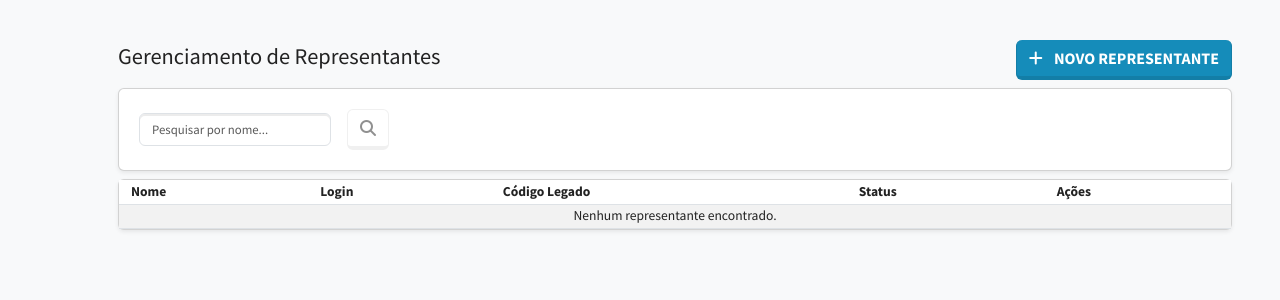
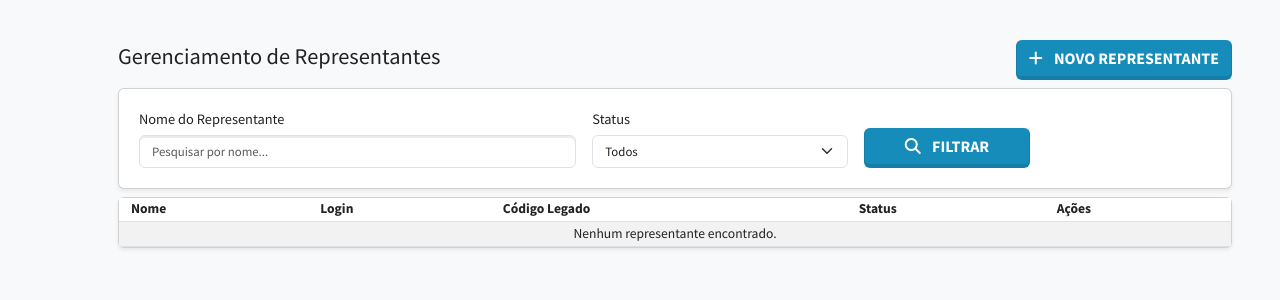
Before and after one commit to MarcosPS88/controleindustrial, a Django app: template sisven_users/templates/sisven_users/representante_list.html in a window 1280 px wide. Shown: the part 48-348 px from the top of the page. Run offline with Django 5.2, Linux system fonts and the light colour scheme; the template is opened without the code that fills it: values that come from a table or form of the project are taken from there, others are empty; some libraries are stand-ins or nearby versions.

Commit message:
Adicionados filtros nas listagens de Usuários e Representantes

```diff
--- a/controle_industrial/settings.py
+++ b/controle_industrial/settings.py
@@ -95,10 +95,6 @@ WSGI_APPLICATION = 'controle_industrial.wsgi.application'
 # https://docs.djangoproject.com/en/5.2/ref/settings/#databases
 
 DATABASES = {
-    #'default': {
-    #    'ENGINE': 'django.db.backends.sqlite3',
-    #    'NAME': BASE_DIR / 'db.sqlite3',
-    #},
 
     'default': {
             'ENGINE': 'django.db.backends.mysql',
--- a/sisven_users/forms.py
+++ b/sisven_users/forms.py
@@ -4,11 +4,13 @@ from django import forms
 from sisven_core.models import Usuario, Representante
 
 CHOICES_SIM_NAO = (
+
     ('N', 'Não'),
     ('S', 'Sim'),
 )
 
 CHOICES_STATUS = (
+    ('', 'Todos'),
     ('ATIVO', 'Ativo'),
     ('INATIVO', 'Inativo'),
 )
@@ -171,3 +173,38 @@ class RepresentanteForm(forms.ModelForm):
             'codigo_lista_preco': forms.NumberInput(attrs={'class': 'form-control form-control-sm'}),
             'reptipven': forms.NumberInput(attrs={'class': 'form-control form-control-sm'}),
         }
+
+class UsuarioFilterForm(forms.Form):
+    """Formulário para filtrar a lista de Usuários."""
+    search_name = forms.CharField(
+        label='Nome do Usuário',
+        required=False,
+        widget=forms.TextInput(attrs={
+            'class': 'form-control',
+            'placeholder': 'Pesquisar por nome...'
+        })
+    )
+    status = forms.ChoiceField(
+        label='Status',
+        choices=CHOICES_STATUS,
+        required=False,
+        widget=forms.Select(attrs={'class': 'form-select'})
+    )
+
+
+class RepresentanteFilterForm(forms.Form):
+    """Formulário para filtrar a lista de Representantes."""
+    search_name = forms.CharField(
+        label='Nome do Representante',
+        required=False,
+        widget=forms.TextInput(attrs={
+            'class': 'form-control',
+            'placeholder': 'Pesquisar por nome...'
+        })
+    )
+    status = forms.ChoiceField(
+        label='Status',
+        choices=CHOICES_STATUS,
+        required=False,
+        widget=forms.Select(attrs={'class': 'form-select'})
+    )
--- a/sisven_users/templates/sisven_users/representante_list.html
+++ b/sisven_users/templates/sisven_users/representante_list.html
@@ -11,17 +11,20 @@
         </a>
     </div>
 
-    <!-- Formulário de Busca -->
     <div class="card shadow-sm mb-2">
         <div class="card-body">
-            <form method="get" class="row g-3 align-items-center">
-                <div class="col-auto">
-                    <label for="search_name" class="visually-hidden">Nome</label>
-                    <input type="text" class="form-control" name="search_name" id="search_name" placeholder="Pesquisar por nome..." value="{{ request.GET.search_name }}">
+            <form method="get" class="row g-3 align-items-end">
+                <div class="col-md-5">
+                    <label for="{{ filter_form.search_name.id_for_label }}" class="form-label">{{ filter_form.search_name.label }}</label>
+                    {{ filter_form.search_name }}
                 </div>
-                <div class="col-auto">
-                    <button type="submit" class="btn btn-outline-secondary">
-                        <i class="fas fa-search"></i>
+                <div class="col-md-3">
+                    <label for="{{ filter_form.status.id_for_label }}" class="form-label">{{ filter_form.status.label }}</label>
+                    {{ filter_form.status }}
+                </div>
+                <div class="col-md-2">
+                    <button type="submit" class="btn btn-primary w-100">
+                        <i class="fas fa-search me-2"></i> Filtrar
                     </button>
                 </div>
             </form>
@@ -60,6 +63,6 @@
             </table>
         </div>
     </div>
-   {% include "global/partials/_pagination.html" %}
+    {% include "global/partials/_pagination.html" %}
 </div>
 {% endblock %}
```
Also changed, not shown: base_templates/global/partials/_pagination.html (+23 -23 lines), sisven_users/templates/sisven_users/usuario_list.html (+11 -8 lines), sisven_users/views.py (+43 -10 lines), sisven_users/templates/sisven_users/partials/_paginator.html (deleted), 1 other file.
